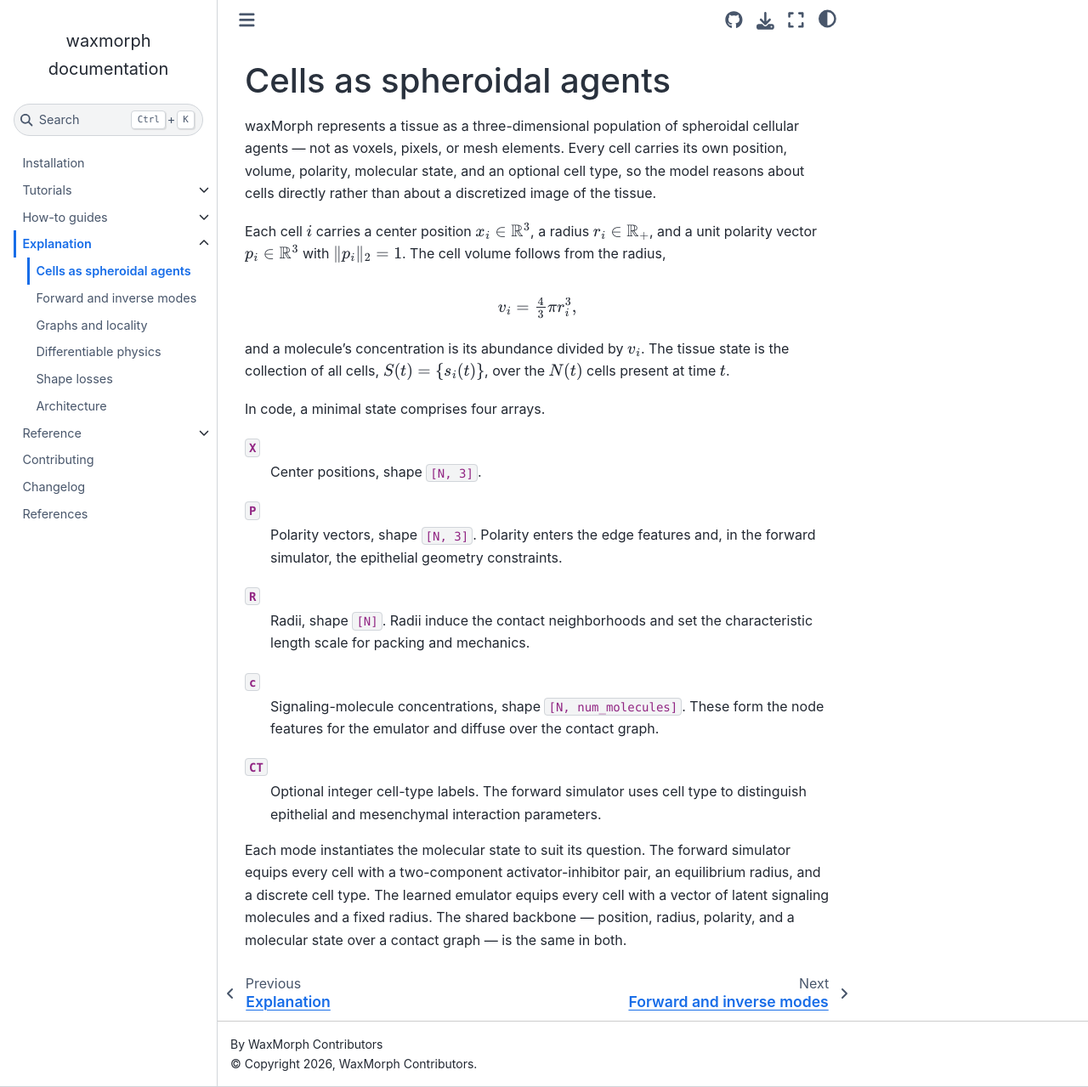
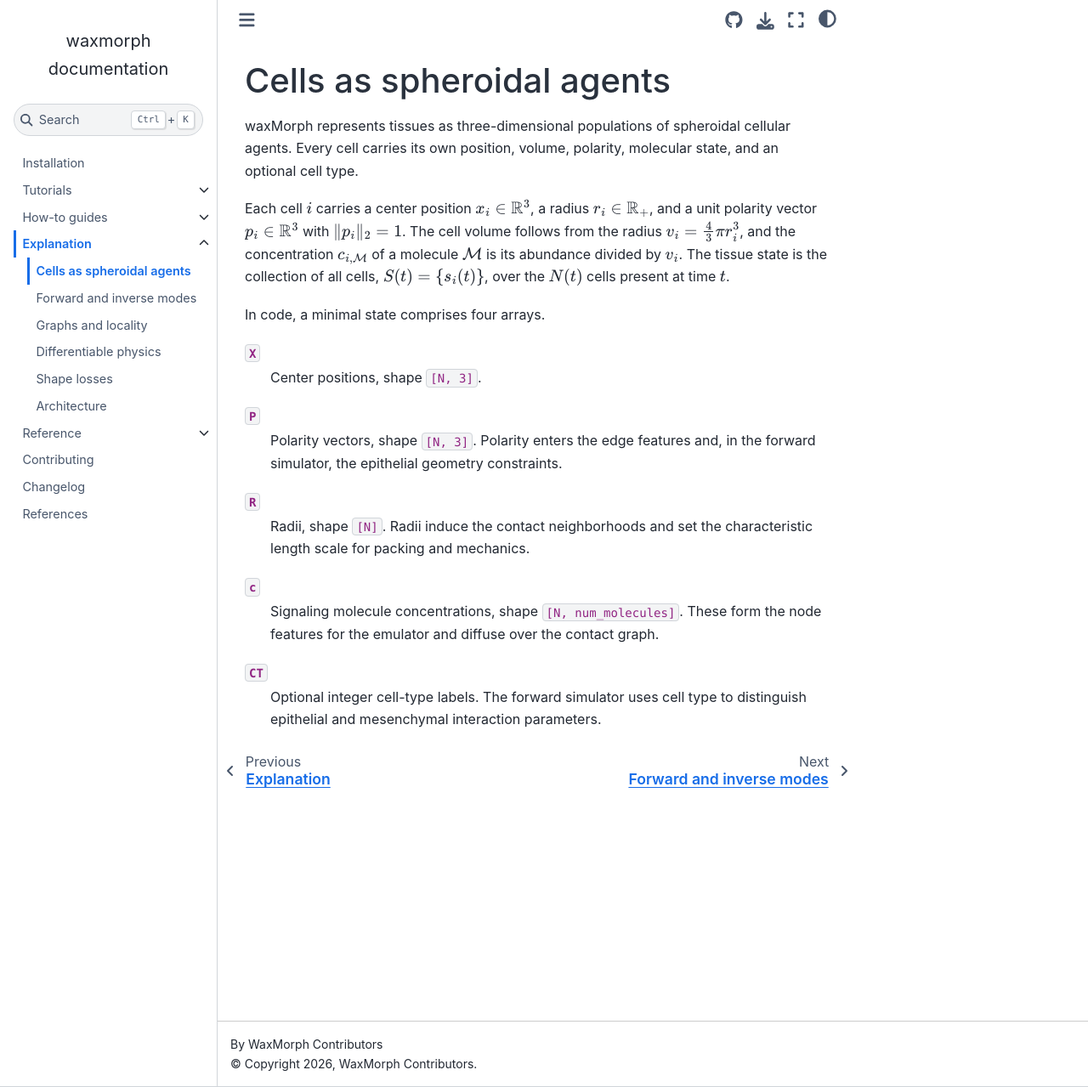
Before and after one commit to Computational-Morphogenomics-Group/waxmorph, a Sphinx documentation site: the page built from docs/explanation/cell_state.rst, in a window 1280 px wide and 1279 px high. Shown: the whole window at 85% size. Built offline with Sphinx 7.4.7 and the Sphinx Book theme 1.1.4, drawn with Linux system fonts in a browser that asks for light colours; pages that are not in the unit, such as notebooks, are missing from menus.

Commit message:
Refine cell state explanation in documentation

```diff
--- a/docs/explanation/cell_state.rst
+++ b/docs/explanation/cell_state.rst
@@ -1,22 +1,15 @@
 Cells as spheroidal agents
 ==========================
 
-waxMorph represents a tissue as a three-dimensional population of spheroidal
-cellular agents — not as voxels, pixels, or mesh elements. Every cell carries
-its own position, volume, polarity, molecular state, and an optional cell type,
-so the model reasons about cells directly rather than about a discretized image
-of the tissue.
+waxMorph represents tissues as three-dimensional populations of spheroidal
+cellular agents. Every cell carries its own position, volume, polarity, molecular state,
+and an optional cell type.
 
 Each cell :math:`i` carries a center position :math:`x_i \in \mathbb{R}^3`, a
 radius :math:`r_i \in \mathbb{R}_+`, and a unit polarity vector
 :math:`p_i \in \mathbb{R}^3` with :math:`\lVert p_i \rVert_2 = 1`. The cell
-volume follows from the radius,
-
-.. math::
-
-   v_i = \tfrac{4}{3}\pi r_i^3,
-
-and a molecule's concentration is its abundance divided by :math:`v_i`. The
+volume follows from the radius :math:`v_i = \tfrac{4}{3}\pi r_i^3`, and the concentration :math:`c_{i, \mathcal{M}}`
+of a molecule :math:`\mathcal{M}` is its abundance divided by :math:`v_i`. The
 tissue state is the collection of all cells, :math:`S(t) = \{s_i(t)\}`, over the
 :math:`N(t)` cells present at time :math:`t`.
 
@@ -34,16 +27,9 @@
    characteristic length scale for packing and mechanics.
 
 ``c``
-   Signaling-molecule concentrations, shape ``[N, num_molecules]``. These form
+   Signaling molecule concentrations, shape ``[N, num_molecules]``. These form
    the node features for the emulator and diffuse over the contact graph.
 
 ``CT``
    Optional integer cell-type labels. The forward simulator uses cell type to
    distinguish epithelial and mesenchymal interaction parameters.
-
-Each mode instantiates the molecular state to suit its question. The forward
-simulator equips every cell with a two-component activator-inhibitor pair, an
-equilibrium radius, and a discrete cell type. The learned emulator equips every
-cell with a vector of latent signaling molecules and a fixed radius. The shared
-backbone — position, radius, polarity, and a molecular state over a contact
-graph — is the same in both.
```
